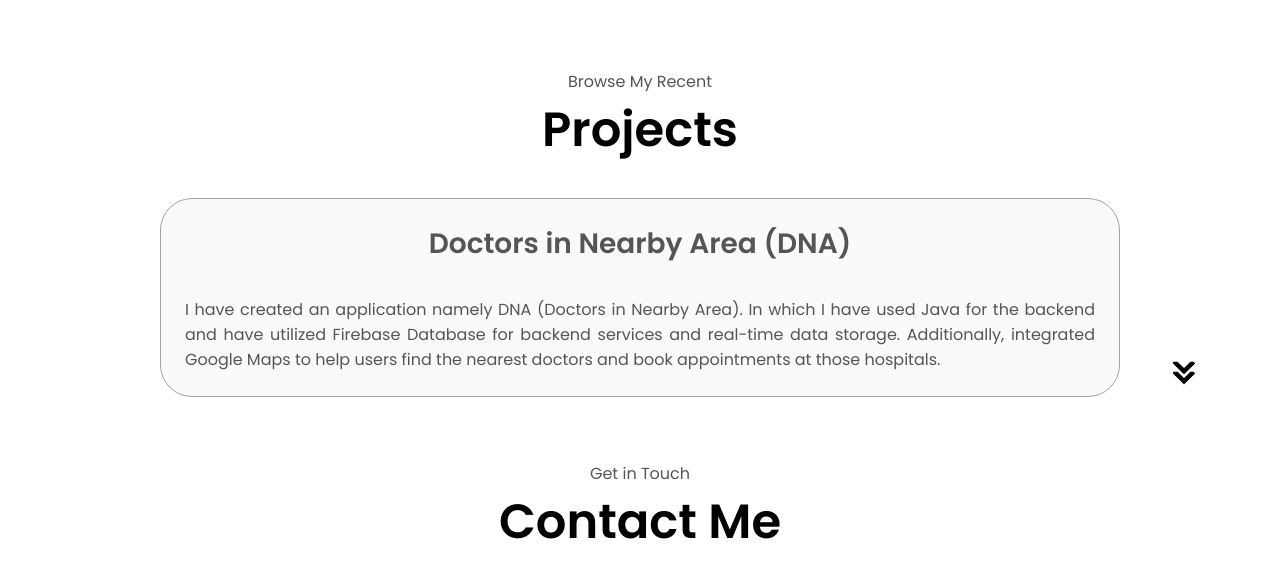
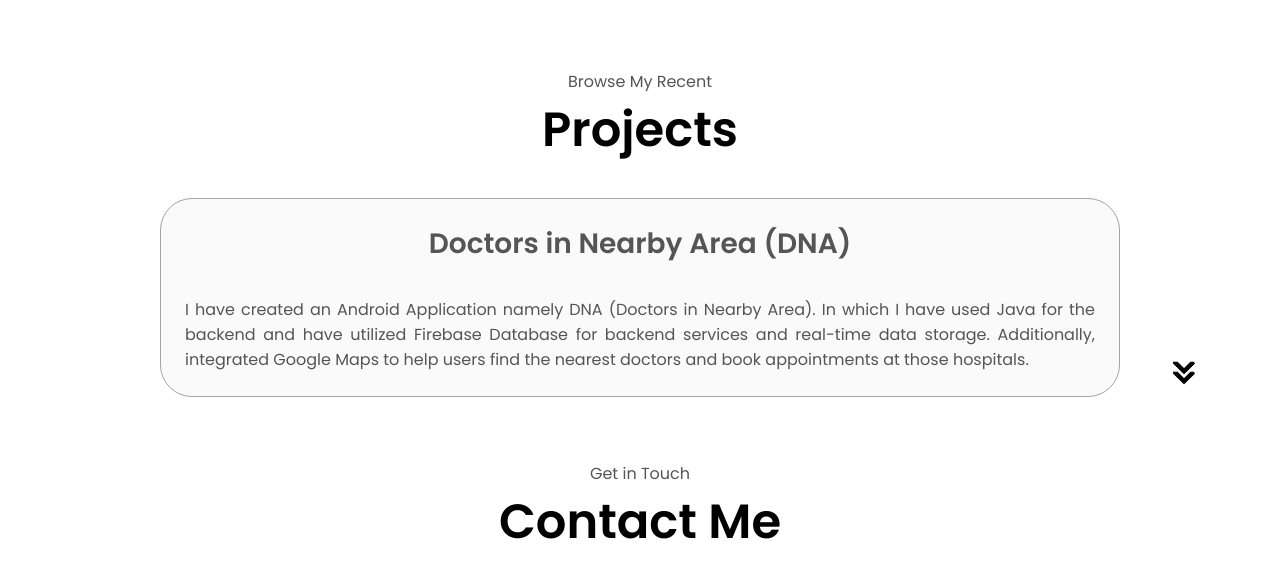
Before and after one commit to shreygohel/Portfolio, a plain HTML site: page Portfolio/index.html in a window 1280 px wide. Shown: the part 2395-2982 px from the top of the page. Drawn offline with Linux system fonts and the light colour scheme.

Commit message:
Add files via upload

```diff
--- a/Portfolio/index.html
+++ b/Portfolio/index.html
@@ -177,7 +177,7 @@
         <div class="details-container color-container">
           <h3 class="experience-sub-title">Doctors in Nearby Area (DNA)</h3>
           <div class="article-container">
-            <div class="text-container"><p>I have created an application namely DNA (Doctors in Nearby Area). In which I have used
+            <div class="text-container"><p>I have created an Android Application namely DNA (Doctors in Nearby Area). In which I have used
               Java for the backend and have utilized Firebase Database for backend services and real-time data storage. Additionally,
               integrated Google Maps to help users find the nearest doctors and book appointments at those hospitals.</p></div>
             <img src="./assets/arrow.png" alt="Arrow icon" class="icon arrow" onclick="location.href='./#contact'" />
```
Also changed, not shown: 1 other file.
